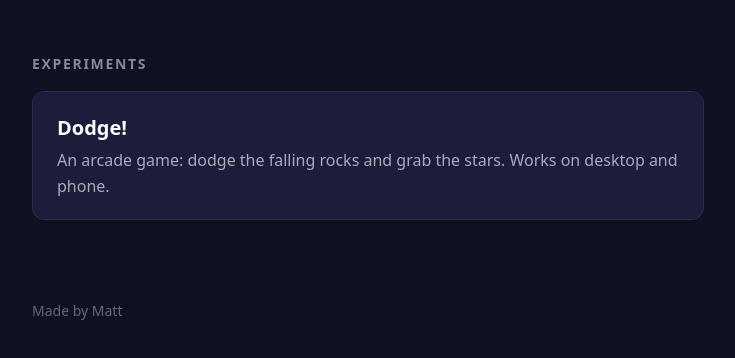
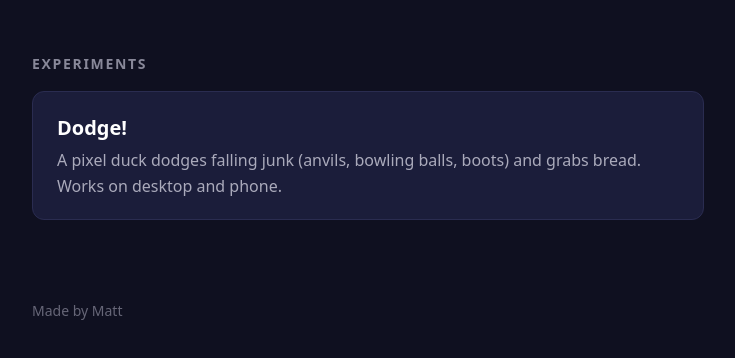
Before and after one commit to mbraun-co/mbraun-co.github.io, a plain HTML site: page index.html in a window 1280 px wide. Shown: the part 232-590 px from the top of the page, without its empty margins (272-1007 px from the left). Drawn offline with Linux system fonts and the light colour scheme.

Commit message:
Update index.html

```diff
--- a/index.html
+++ b/index.html
@@ -28,7 +28,7 @@
   <div class="projects">
     <a class="card" href="dodge/">
       <h3>Dodge!</h3>
-      <p>An arcade game: dodge the falling rocks and grab the stars. Works on desktop and phone.</p>
+      <p>A pixel duck dodges falling junk (anvils, bowling balls, boots) and grabs bread. Works on desktop and phone.</p>
     </a>
     <!-- To add a new experiment, copy the card above and change the link, title and description. -->
   </div>
```
